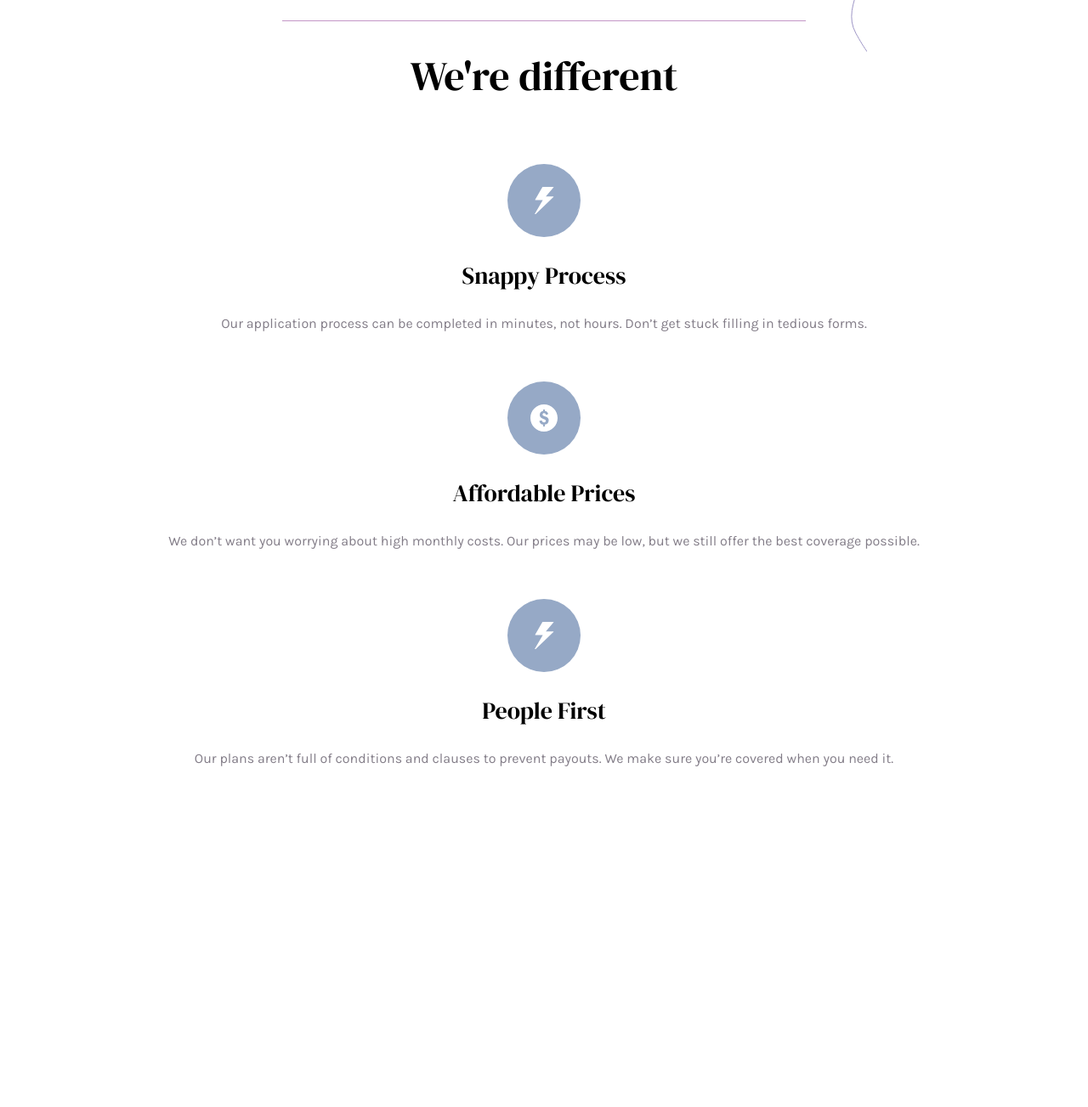
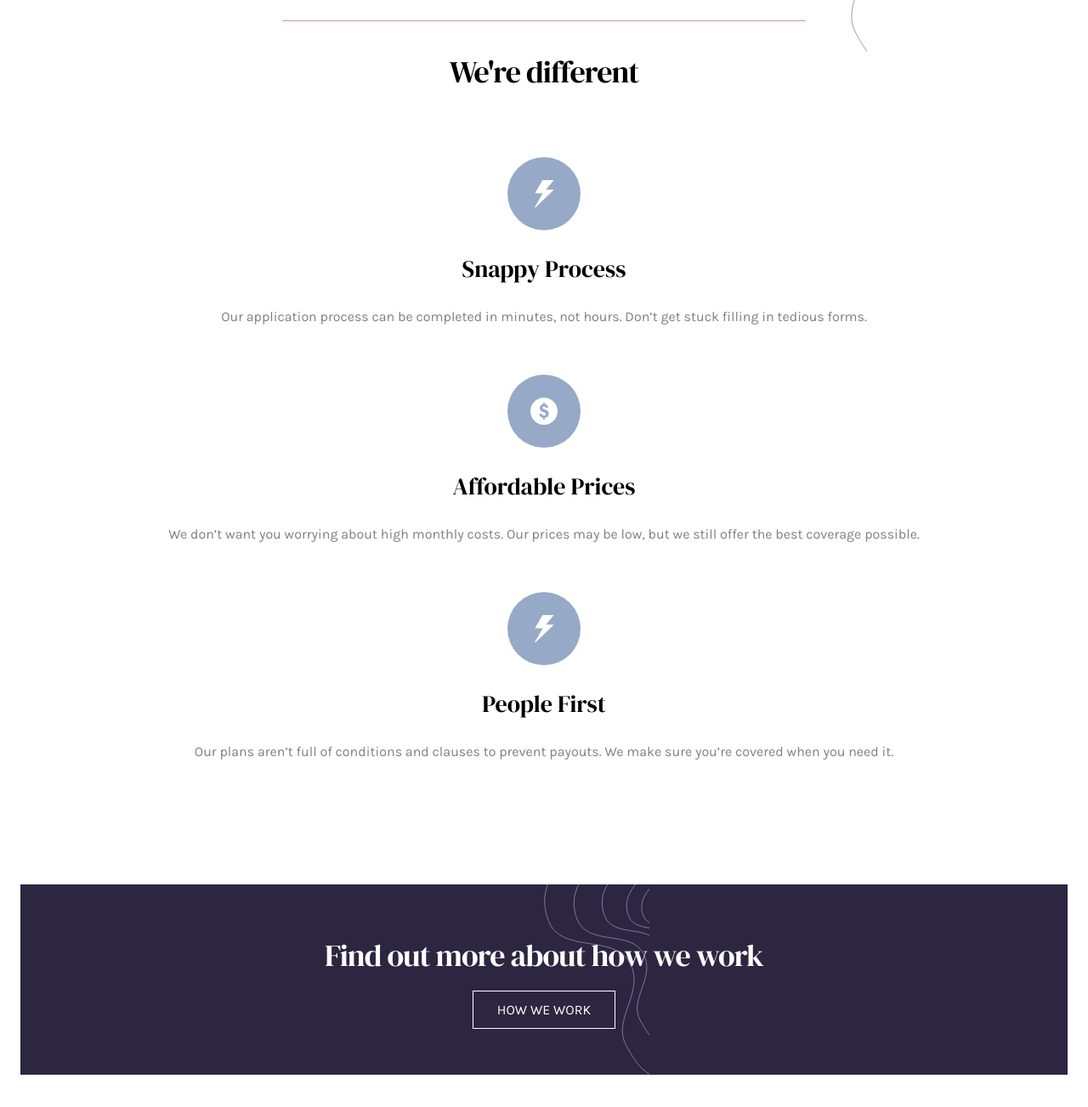
Before and after one commit to radhd/insure-landing-page, a website: page index.html in a window 1280 px wide. Shown: the part 1151-2454 px from the top of the page at 85% size. Before the commit the page ends 2200 px from the top, so only its background shows below. Drawn offline with Linux system fonts and the light colour scheme.

Commit message:
How we work section

```diff
--- a/index.html
+++ b/index.html
@@ -103,11 +103,7 @@
           <div
             class="mx-auto mb-10 h-[1px] w-1/2 bg-[#C396C6] desktop:m-0 desktop:w-1/12"
           ></div>
-          <h2
-            class="dm-serif-display-regular text-center text-5xl desktop:pt-16 desktop:text-start"
-          >
-            We're different
-          </h2>
+          <h2 class="h2Titles">We're different</h2>
         </div>
         <div
           class="space-y-14 desktop:grid desktop:grid-cols-3 desktop:gap-7 desktop:space-y-0"
@@ -154,9 +150,25 @@
       <!-- We're different Section End -->
 
       <!-- Find out more section start -->
-      <section></section>
+      <section class="px-6 desktop:px-40">
+        <div>
+          <div
+            class="relative grid w-full place-items-center overflow-hidden bg-custom-dark2 px-6 py-16 text-white desktop:flex desktop:justify-between desktop:px-20 desktop:py-16"
+          >
+            <div
+              class="bg-mobileHowWorkPattern desktop:bg-desktopHowWorkPattern absolute left-1/2 top-0 h-full w-full bg-contain bg-no-repeat"
+            ></div>
+            <h2 class="h2Titles desktop:w-1/2 desktop:!pt-0">
+              Find out more about how we work
+            </h2>
+            <div class="pt-8">
+              <a class="viewPlans" href="">HOW WE WORK</a>
+            </div>
+          </div>
+        </div>
+      </section>
       <!-- Find out more section end -->
+      <footer></footer>
     </main>
-    <footer></footer>
   </body>
 </html>
--- a/style.css
+++ b/style.css
@@ -29,9 +29,13 @@
 }
 
 .viewPlans {
-  @apply cursor-pointer border-2 border-white px-7 py-3;
+  @apply cursor-pointer border-[1px] border-white px-7 py-3;
 }
 
 .card {
   @apply grid place-items-center space-y-6 text-center desktop:place-items-start desktop:text-start;
 }
+
+.h2Titles {
+  @apply dm-serif-display-regular text-center text-4xl tracking-tight desktop:pt-16 desktop:text-start desktop:text-6xl desktop:text-[3.5rem];
+}
--- a/tailwind.config.js
+++ b/tailwind.config.js
@@ -21,6 +21,9 @@ module.exports = {
           "url(images/bg-pattern-intro-right-mobile.svg)",
         desktopBgPatternIntroRight:
           "url(images/bg-pattern-intro-right-desktop.svg)",
+
+        mobileHowWorkPattern: "url(images/bg-pattern-how-we-work-mobile.svg)",
+        desktopHowWorkPattern: "url(images/bg-pattern-how-we-work-desktop.svg)",
       },
       colors: {
         custom: {
```
Also changed, not shown: output.css.
